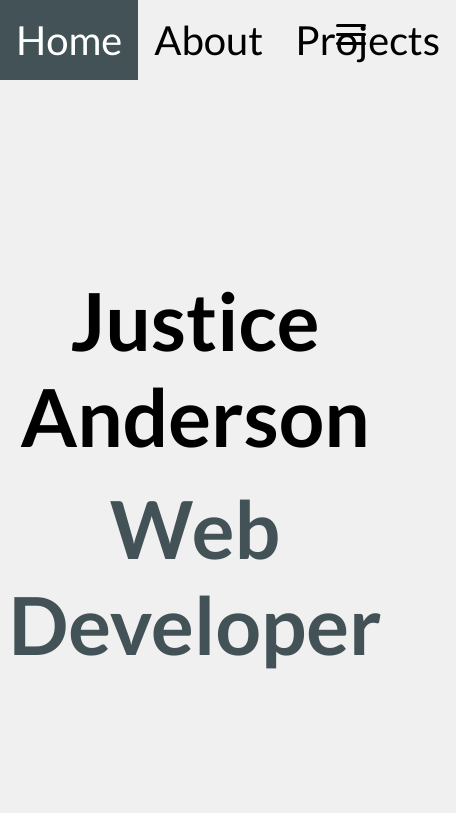
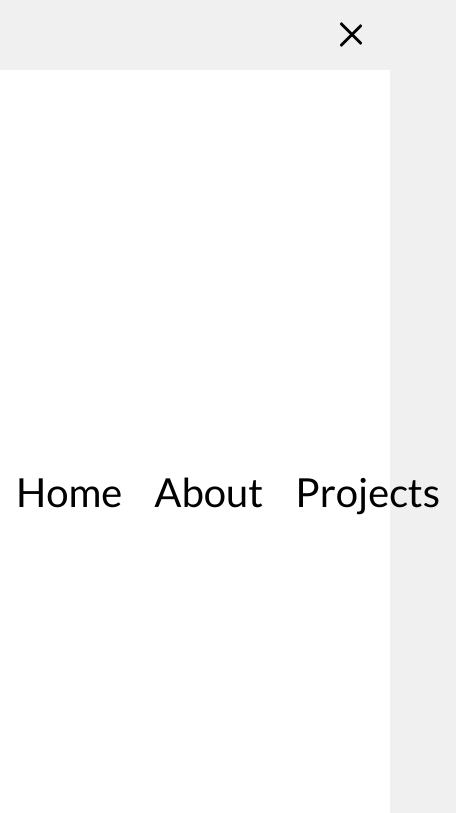
Before and after one commit to jdanderson01/portfolio, a plain HTML site: page index.html in a window 390 px wide. Both pictures are taken after a click on the link 351 px from the left and 34 px from the top of the page. Shown: the top 813 px of the page, 456 px wide, since content can reach past the window. Drawn offline with Linux system fonts and the light colour scheme.

Commit message:
More styling & responsive updates
Fixed(?) navbar

```diff
--- a/app.js
+++ b/app.js
@@ -1,6 +1,12 @@
-const navbarLinks = document.getElementById("navbar-links");
 const toggleButton = document.querySelector(".toggle-button");
+const navbarLinks = document.querySelector(".navbar-links");
 
 toggleButton.addEventListener("click", () => {
   navbarLinks.classList.toggle("active");
+  toggleButton.classList.toggle("active");
 });
+
+navbarLinks.addEventListener("click", () => {
+  navbarLinks.classList.remove("active");
+  toggleButton.classList.remove("active");
+});
--- a/assets/styles.css
+++ b/assets/styles.css
@@ -237,14 +237,19 @@ h2 {
 
 @media only screen and (max-width: 600px) {
   .navbar-links {
+    position: fixed;
+    top: 70px;
+    left: 0;
     display: none;
-    transition: all 0.5s ease;
+    width: 100%;
+    background-color: #fff;
+    z-index: 1;
   }
 
   .navbar-links.active {
     display: flex;
     flex-direction: row;
-    transition: all 0.5s ease;
+    justify-content: space-around;
   }
 
   .toggle-button {
@@ -256,6 +261,8 @@ h2 {
     justify-content: space-between;
     width: 30px;
     height: 21px;
+    cursor: pointer;
+    z-index: 2;
   }
 
   .toggle-button .bar {
@@ -263,7 +270,19 @@ h2 {
     width: 100%;
     background-color: #000;
     border-radius: 10px;
-    transition: all 0.5s ease;
+    transition: transform 0.3s ease-in-out;
+  }
+
+  .toggle-button.active .bar:nth-child(1) {
+    transform: translateY(8px) rotate(45deg);
+  }
+
+  .toggle-button.active .bar:nth-child(2) {
+    opacity: 0;
+  }
+
+  .toggle-button.active .bar:nth-child(3) {
+    transform: translateY(-8px) rotate(-45deg);
   }
 
   .about img {
```
